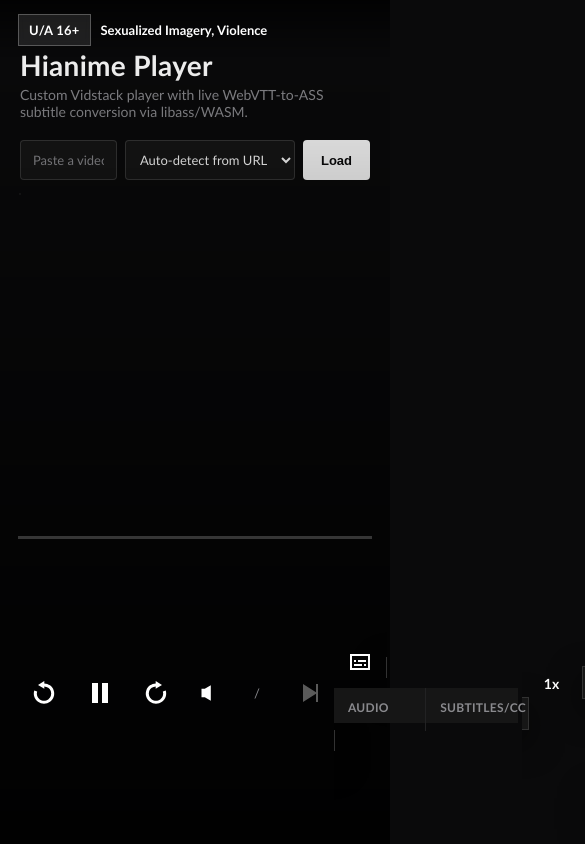
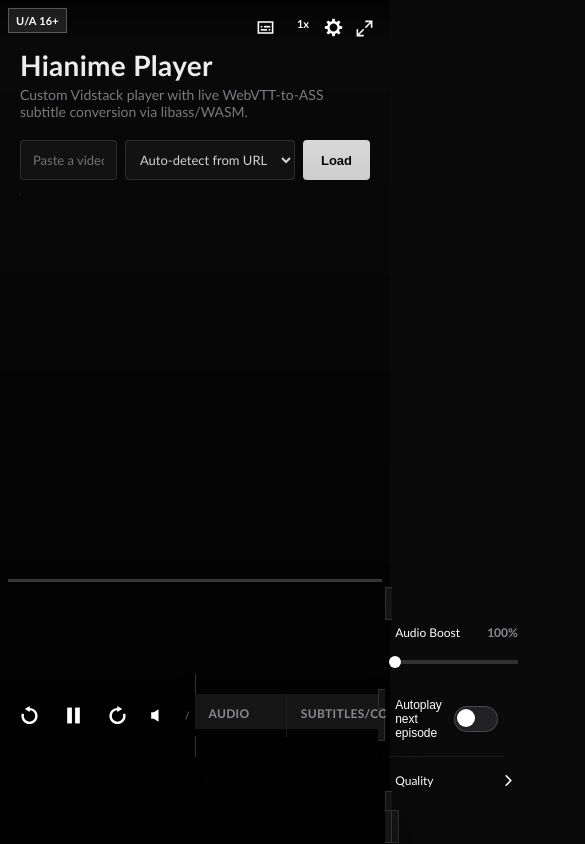
Before and after one commit to ajha789/hianime, a website built with Vite: page index.html in a window 390 px wide. Shown: the top 844 px of the page, 585 px wide, since content can reach past the window. Built offline with nearby package versions, Linux system fonts and the light colour scheme.

Commit message:
Fix embed subtitles and mobile player controls

```diff
--- a/src/js/main.js
+++ b/src/js/main.js
@@ -51,17 +51,28 @@ async function main() {
     }),
   );
 
-  const controlsIdleDelay = 800;
+  const controlsIdleDelay = window.matchMedia('(pointer: coarse)').matches ? 2800 : 2500;
   let controlsIdleTimer;
-  const resetControlsIdle = () => {
+  const keepControlsVisible = () => {
     clearTimeout(controlsIdleTimer);
     player.removeAttribute('data-hn-controls-idle');
+  };
+  const resetControlsIdle = () => {
+    keepControlsVisible();
+    if (player.paused) return;
     controlsIdleTimer = setTimeout(() => {
+      if (player.paused || player.hasAttribute('data-buffering')) return;
       player.setAttribute('data-hn-controls-idle', '');
     }, controlsIdleDelay);
   };
   for (const eventName of ['pointermove', 'pointerdown', 'touchstart', 'keydown', 'focusin']) {
     player.addEventListener(eventName, resetControlsIdle, { passive: true });
+  }
+  for (const eventName of ['play', 'playing']) {
+    player.addEventListener(eventName, resetControlsIdle);
+  }
+  for (const eventName of ['pause', 'ended', 'waiting', 'load-start', 'error']) {
+    player.addEventListener(eventName, keepControlsVisible);
   }
   resetControlsIdle();
 
--- a/src/styles/skin.css
+++ b/src/styles/skin.css
@@ -950,10 +950,6 @@ media-mute-button[data-state='muted'] .hn-volume-mute {
   transition: opacity 180ms ease;
 }
 
-.hn-player:not([data-hn-controls-idle]) .hn-captions {
-  opacity: 0.35;
-}
-
 .hn-captions [data-part='cue'] {
   font-family: 'Trebuchet MS', Arial, Helvetica, sans-serif;
   font-weight: 700;
@@ -973,6 +969,110 @@ media-mute-button[data-state='muted'] .hn-volume-mute {
   transition: opacity 180ms ease;
 }
 
-.hn-player:not([data-hn-controls-idle]) video ~ canvas.JASSUB {
-  opacity: 0.35;
+
+/* Phone layout: compact controls stay within reach; secondary actions use
+   the otherwise empty top edge, leaving the subtitle/video area unobstructed. */
+@media (max-width: 600px) {
+  .hn-controls {
+    padding: 8px 8px calc(8px + env(safe-area-inset-bottom));
+  }
+
+  .hn-top-gradient {
+    padding: 8px;
+  }
+
+  .hn-rating-badge {
+    gap: 0;
+  }
+
+  .hn-rating-badge-tag {
+    padding: 5px 7px;
+    font-size: 11px;
+  }
+
+  .hn-rating-badge-text {
+    display: none;
+  }
+
+  .hn-controls-bottom {
+    gap: 5px;
+  }
+
+  .hn-controls-row {
+    min-width: 0;
+    gap: 0;
+  }
+
+  .hn-controls-row > .hn-btn {
+    width: 34px;
+    height: 34px;
+    padding: 4px;
+  }
+
+  .hn-controls-row > .hn-btn--play {
+    width: 38px;
+    height: 38px;
+  }
+
+  .hn-controls-row .hn-icon {
+    width: 19px;
+    height: 19px;
+  }
+
+  .hn-controls-row > .hn-volume-slider {
+    display: none !important;
+  }
+
+  .hn-controls-row > .hn-time {
+    gap: 2px;
+    padding: 0 3px;
+    font-size: 10px;
+  }
+
+  .hn-controls-row > .hn-chapter-title,
+  .hn-controls-row > .hn-controls-spacer-row,
+  .hn-controls-row > button[disabled] {
+    display: none !important;
+  }
+
+  .hn-controls-row > .hn-menu--subs > media-menu-button,
+  .hn-controls-row > .hn-menu--speed > media-menu-button,
+  .hn-controls-row > .hn-menu--settings > media-menu-button,
+  .hn-controls-row > media-fullscreen-button {
+    position: absolute;
+    top: 7px;
+    z-index: 12;
+    width: 32px;
+    height: 32px;
+    padding: 4px;
+  }
+
+  .hn-controls-row > .hn-menu--subs > media-menu-button {
+    right: 105px;
+  }
+
+  .hn-controls-row > .hn-menu--speed > media-menu-button {
+    right: 71px;
+    min-width: 32px;
+    padding: 0;
+    font-size: 11px;
+  }
+
+  .hn-controls-row > .hn-menu--settings > media-menu-button {
+    right: 37px;
+  }
+
+  .hn-controls-row > media-fullscreen-button {
+    right: 5px;
+  }
+
+  .hn-menu-items {
+    z-index: 20;
+    max-width: calc(100vw - 16px);
+  }
+
+  .hn-captions {
+    --media-cue-font-size: clamp(15px, 4.3vw, 23px);
+    --media-captions-padding: 0 4% calc(12px + env(safe-area-inset-bottom));
+  }
 }
```
Also changed, not shown: src/js/episode-route.test.js (+7 -0 lines).
